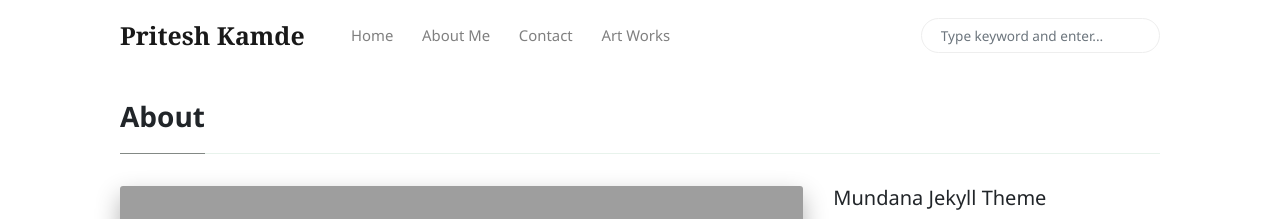
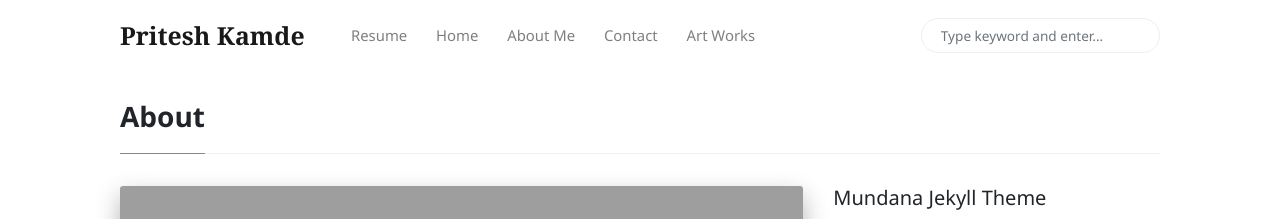
Before and after one commit to Priteshkamde/Priteshkamde.github.io, a Jekyll site: the page built from _pages/about.md, in a window 1280 px wide. Shown: the top 219 px of the page. Built offline with Jekyll 4.4.1, drawn with Linux system fonts in a browser that asks for light colours; nearby versions of some CDN libraries; comment, search, counter and statistics services are not loaded.

Commit message:
Adding resume drive link

```diff
--- a/_includes/menu-header.html
+++ b/_includes/menu-header.html
@@ -1,5 +1,12 @@
 <!--  Replace menu links here -->
 
+<li class="nav-item">
+  <a
+    class="nav-link"
+    href="https://drive.google.com/file/d/1wl24w4v9OJqnNWwE_7V3Hz-nnfGTVdi4/view?usp=sharing"
+    >Resume</a
+  >
+</li>
 <li class="nav-item">
   <a class="nav-link" href="{{site.baseurl}}/index.html">Home</a>
 </li>
```
